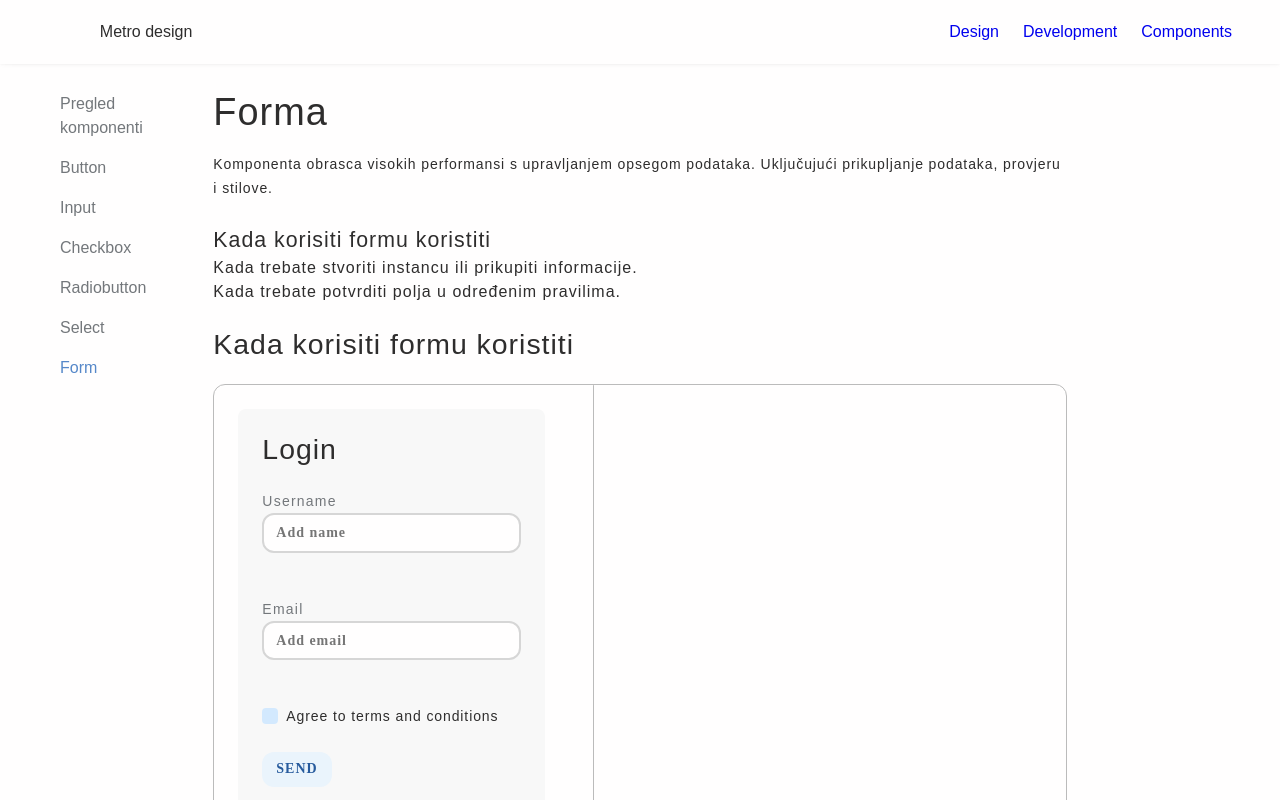
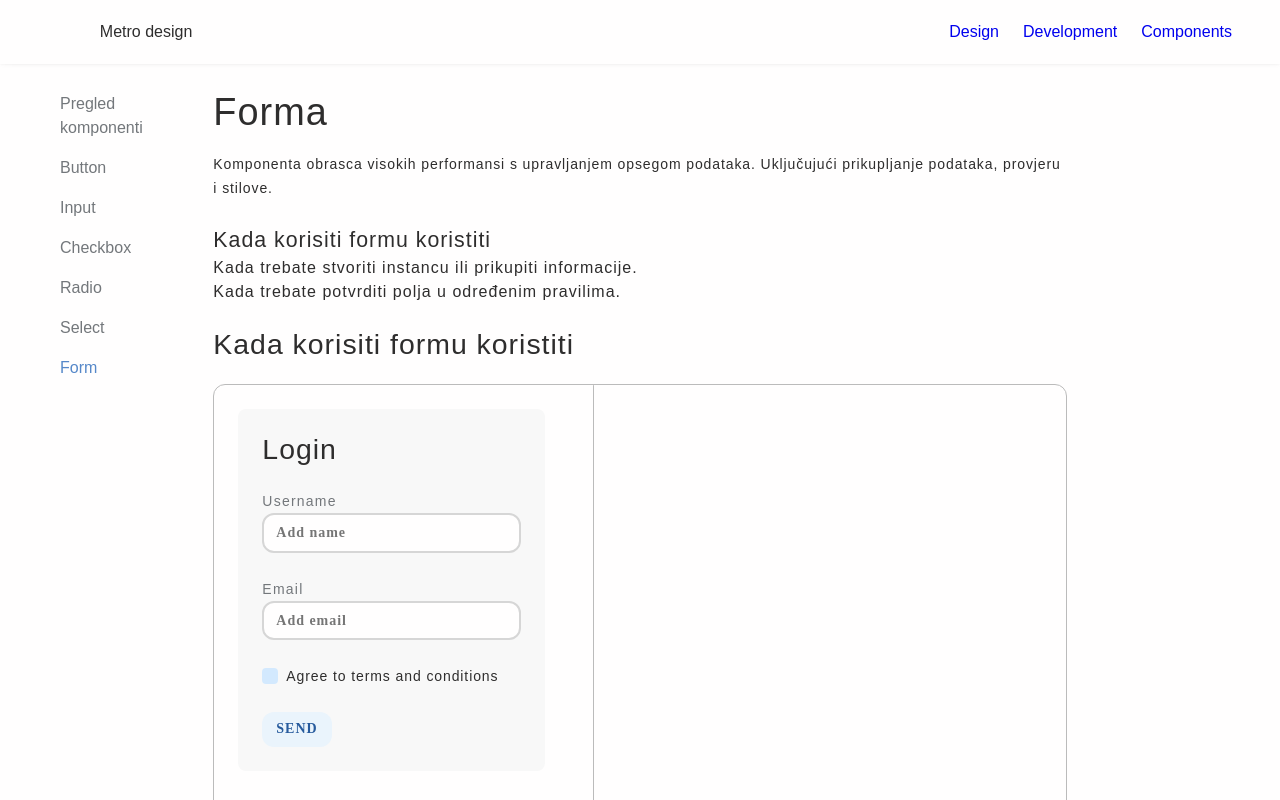
Before and after one commit to ArneoMV/ui-library-dip, a React (Create React App) app: page /form in a window 1280 px wide. Shown: the top 800 px of the page. Built offline with nearby package versions, Linux system fonts and the light colour scheme.

Commit message:
commit arneo

```diff
--- a/src/App.js
+++ b/src/App.js
@@ -10,7 +10,7 @@ import Overview from './components/pages/Overview.jsx';
 import ButtonPage from './components/pages/ButtonPage.jsx';
 import InputPage from './components/pages/InputPage.jsx';
 import CheckboxPage from './components/pages/CheckboxPage.jsx';
-import RadiobuttonPage from './components/pages/RadiobuttonPage.jsx';
+import RadioPage from './components/pages/RadioPage.jsx';
 import SelectPage from './components/pages/SelectPage.jsx';
 import FormPage from './components/pages/FormPage.jsx';
 
@@ -29,7 +29,7 @@ const App = () => {
               <Route path="/button" element={<ButtonPage />} />
               <Route path="/input" element={<InputPage />} />
               <Route path="/checkbox" element={<CheckboxPage />} />
-              <Route path="/radio-button" element={<RadiobuttonPage />} />
+              <Route path="/radio" element={<RadioPage />} />
               <Route path="/select" element={<SelectPage />} />
               <Route path="/form" element={<FormPage />} />
             </Routes>
--- a/src/components/Menu.jsx
+++ b/src/components/Menu.jsx
@@ -10,7 +10,7 @@ const Menu = () => {
         <div className="menu-item"><NavLink to="/button">Button</NavLink></div>
         <div className="menu-item"><NavLink to="/input">Input</NavLink></div>
         <div className="menu-item"><NavLink to="/checkbox">Checkbox</NavLink></div>
-        <div className="menu-item"><NavLink to="/radio-button">Radiobutton</NavLink></div>
+        <div className="menu-item"><NavLink to="/radio">Radio</NavLink></div>
         <div className="menu-item"><NavLink to="/select">Select</NavLink></div>
         <div className="menu-item"><NavLink to="/form">Form</NavLink></div>
       </div>
--- a/src/components/system/Form.jsx
+++ b/src/components/system/Form.jsx
@@ -55,7 +55,7 @@ const Form = () => {
             }
           />
         </div>
-        <div className="column form-control">
+        <div className="column form">
           <Input
             label="Email"
             type="email"
--- a/src/styles/scss/system/_form.scss
+++ b/src/styles/scss/system/_form.scss
@@ -3,17 +3,17 @@
 
 
 form {
-    background-color: $neutral-200;
     border-radius: $base-border-radius-sm;
     padding: $base-padding;
 
     display: flex;
     flex-direction: column;
-    gap: 24px
-    ;
+    gap: 24px;
     align-content: flex-start;
     justify-content: space-evenly;
 
+    margin-bottom: 20px;
+    background-color: $neutral-200;
     .column {
         gap: 24px;
     }
@@ -22,9 +22,6 @@ form {
     }
     .error {
         color: $error-300;
-    }
-    .form-control {
-        margin-bottom: 20px;
     }
     .row.chekbox-container {
 
```
Also changed, not shown: src/components/pages/RadioPage.jsx (renamed from src/components/pages/RadiobuttonPage.jsx).
